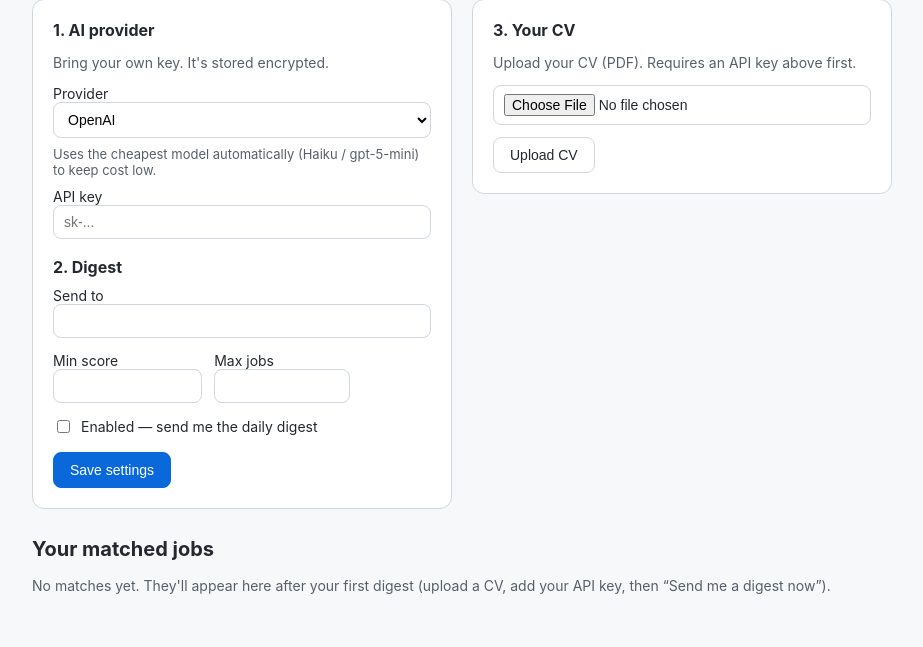
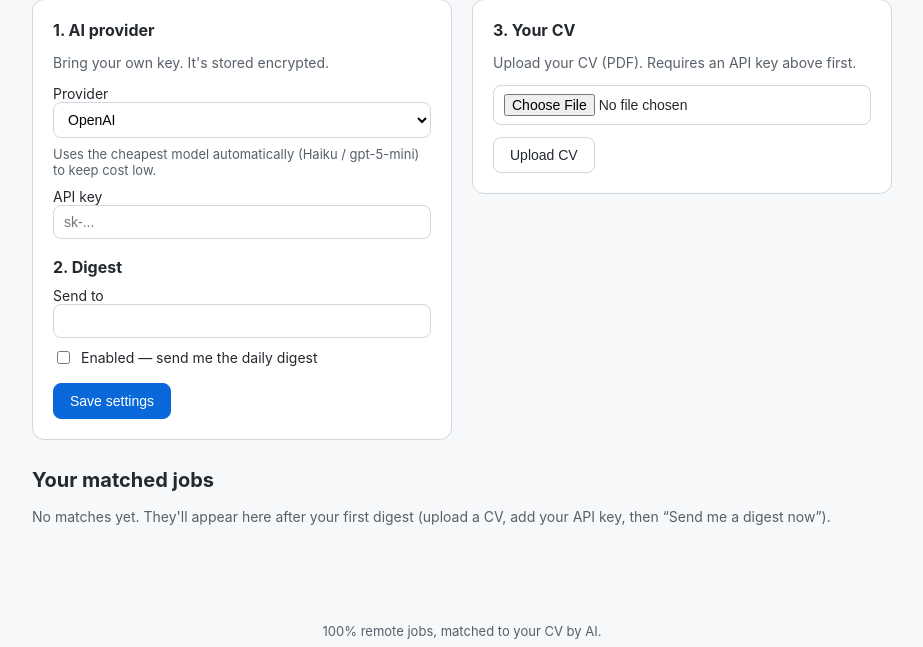
Before and after one commit to RubenKid/remote-job-radar, a FastAPI app: template src/job_radar/web/templates/dashboard.html in a window 1280 px wide. Shown: the part 160-807 px from the top of the page, without its empty margins (178-1101 px from the left). Run offline with FastAPI, Linux system fonts and the light colour scheme; the template is opened without the code that fills it, so the values that code supplies are empty.

Commit message:
Free mode: show all CV matches; drop min_score/max_jobs from dashboard
Without AI a score threshold and a cap make no sense — the digest now surfaces
every title match (safety-capped at 500). Settings form no longer exposes
min_score / max jobs.

Co-Authored-By: Claude Opus 4.8 (1M context) <noreply@anthropic.com>

```diff
--- a/src/job_radar/web/app.py
+++ b/src/job_radar/web/app.py
@@ -197,8 +197,6 @@ def create_app() -> FastAPI:
         provider: str = Form("openai"),
         api_key: str = Form(""),
         digest_email: str = Form(""),
-        min_score: int = Form(60),
-        email_max: int = Form(15),
         enabled: bool = Form(False),
     ):
         uid = authmod.current_user_id(request)
@@ -211,8 +209,6 @@ def create_app() -> FastAPI:
                 session.add(s)
             s.provider = provider
             s.digest_email = digest_email.strip()
-            s.min_score = max(0, min(100, min_score))
-            s.email_max = max(1, email_max)
             s.enabled = enabled
             if api_key.strip():  # only overwrite when a new key is supplied
                 s.api_key_encrypted = encrypt_secret(api_key.strip(), web.app_secret_key)
--- a/src/job_radar/web/templates/dashboard.html
+++ b/src/job_radar/web/templates/dashboard.html
@@ -29,14 +29,6 @@
       <label>Send to
         <input type="email" name="digest_email" value="{{ settings.digest_email }}" required />
       </label>
-      <div class="row">
-        <label>Min score
-          <input type="number" name="min_score" min="0" max="100" value="{{ settings.min_score }}" />
-        </label>
-        <label>Max jobs
-          <input type="number" name="email_max" min="1" max="50" value="{{ settings.email_max }}" />
-        </label>
-      </div>
       <label class="check">
         <input type="checkbox" name="enabled" value="true" {% if settings.enabled %}checked{% endif %} />
         Enabled — send me the daily digest
```
Also changed, not shown: src/job_radar/search_engine/pipeline.py (+7 -4 lines).
